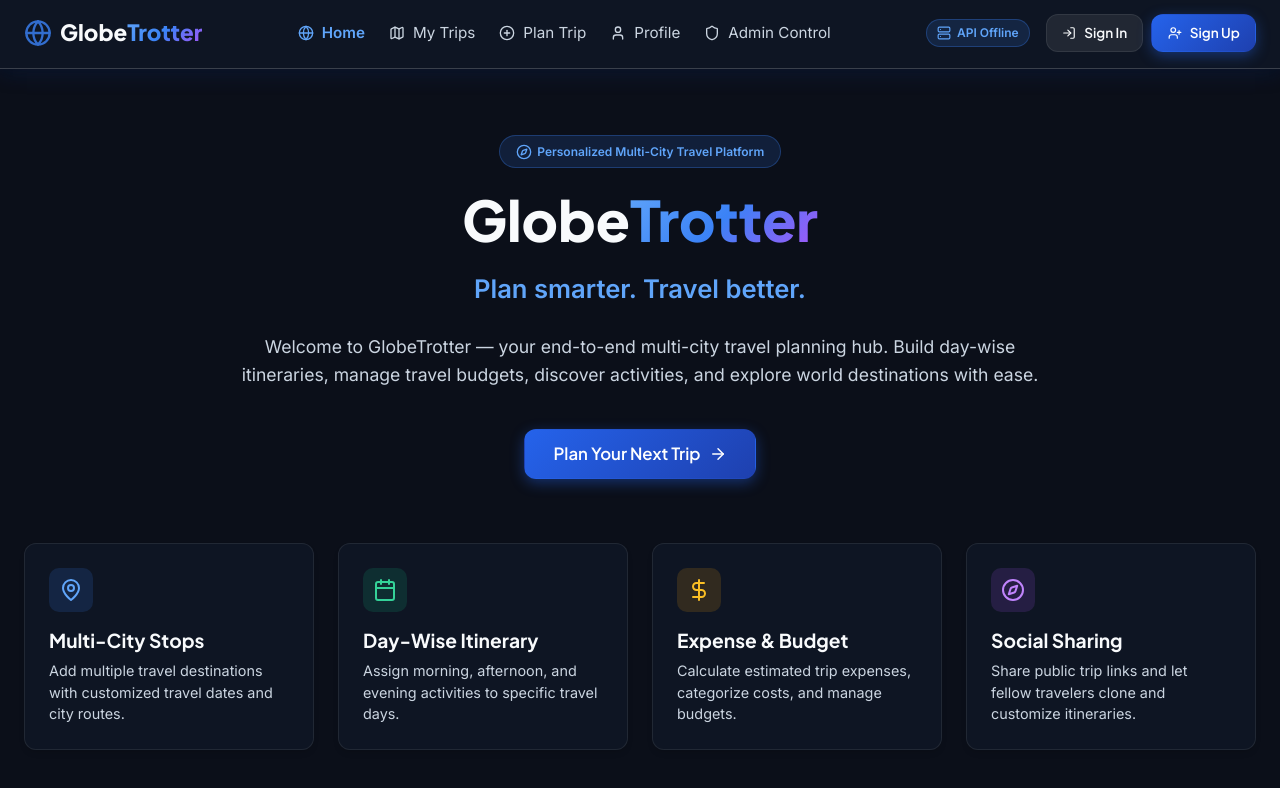
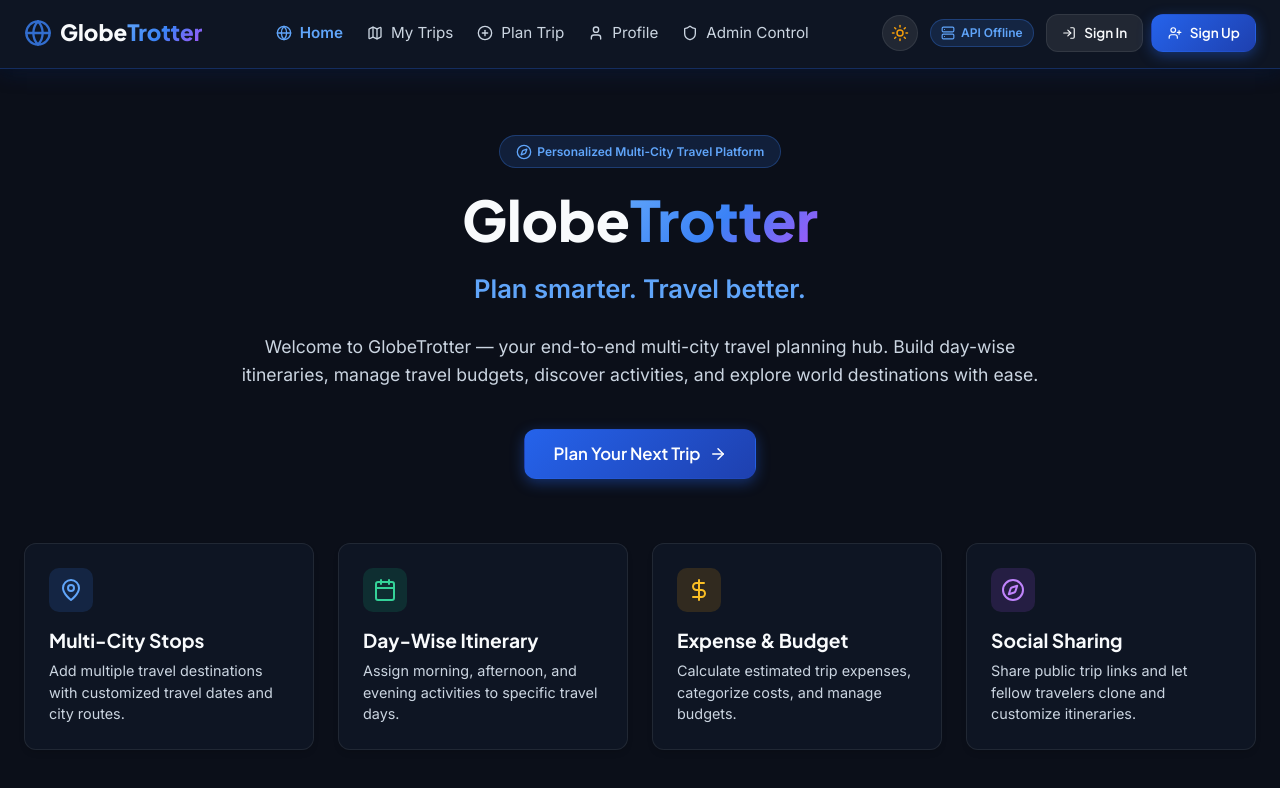
Before and after one commit to Smit-B-Prajapati/GlobeTrotter, a React (Vite) app in the folder client/: page / in a window 1280 px wide. Shown: the top 788 px of the page. Built offline with nearby package versions, Linux system fonts and the light colour scheme; no server answers; the HTML template or start-up script is replaced by a standard one.

Commit message:
feat(ui): add light and dark theme engine with persistent toggle switch

```diff
--- a/client/src/App.jsx
+++ b/client/src/App.jsx
@@ -1,6 +1,7 @@
 import React from 'react';
 import { BrowserRouter as Router, Routes, Route, Navigate } from 'react-router-dom';
 import { AuthProvider, useAuth } from './context/AuthContext';
+import { ThemeProvider } from './context/ThemeContext';
 import ProtectedRoute from './components/ProtectedRoute';
 import AdminRoute from './components/AdminRoute';
 import HomePage from './pages/HomePage';
@@ -27,6 +28,7 @@ function RootIndex() {
 
 function App() {
   return (
+    <ThemeProvider>
       <AuthProvider>
         <Router>
           <Routes>
@@ -139,6 +141,7 @@ function App() {
           </Routes>
         </Router>
       </AuthProvider>
+    </ThemeProvider>
   );
 }
 
--- a/client/src/components/Navbar.jsx
+++ b/client/src/components/Navbar.jsx
@@ -1,11 +1,13 @@
 import React from 'react';
 import { Link, useLocation } from 'react-router-dom';
 import { useAuth } from '../context/AuthContext';
-import { Globe, Map, PlusCircle, User, Server, LogOut, LogIn, UserPlus, Shield } from 'lucide-react';
+import { useTheme } from '../context/ThemeContext';
+import { Globe, Map, PlusCircle, User, Server, LogOut, LogIn, UserPlus, Shield, Sun, Moon } from 'lucide-react';
 
 export default function Navbar({ apiStatus }) {
   const location = useLocation();
   const { user, isAuthenticated, logout } = useAuth();
+  const { theme, toggleTheme } = useTheme();
   const status = apiStatus || { loading: false, online: true };
 
   const navLinks = [
@@ -51,8 +53,22 @@ export default function Navbar({ apiStatus }) {
           })}
         </nav>
 
-        {/* Authentication Controls & Status Badge */}
-        <div className="flex items-center gap-4">
+        {/* Authentication Controls, Theme Toggle & Status Badge */}
+        <div className="flex items-center gap-3">
+          {/* Theme Toggle Button */}
+          <button
+            onClick={toggleTheme}
+            className="btn btn-secondary"
+            style={{ padding: '0.45rem', borderRadius: '50%', width: 36, height: 36, display: 'flex', alignItems: 'center', justifyContent: 'center' }}
+            title={theme === 'dark' ? "Switch to Light Mode" : "Switch to Dark Mode"}
+          >
+            {theme === 'dark' ? (
+              <Sun style={{ width: 18, height: 18, color: '#f59e0b' }} />
+            ) : (
+              <Moon style={{ width: 18, height: 18, color: '#2563eb' }} />
+            )}
+          </button>
+
           <div className={`badge ${status.online ? 'badge-success' : 'badge-info'}`}>
             <Server style={{ width: 14, height: 14 }} />
             {status.loading ? 'Connecting...' : status.online ? 'API Online' : 'API Offline'}
@@ -60,8 +76,8 @@ export default function Navbar({ apiStatus }) {
 
           {isAuthenticated ? (
             <div className="flex items-center gap-3">
-              <div className="flex items-center gap-2" style={{ background: 'rgba(255, 255, 255, 0.06)', padding: '0.35rem 0.75rem', borderRadius: 'var(--radius-full)', border: '1px solid var(--border-glass)' }}>
-                <div style={{ width: 26, height: 26, borderRadius: '50%', backgroundColor: '#2563eb', display: 'flex', alignItems: 'center', justifyContent: 'center', fontWeight: 700, fontSize: '0.85rem' }}>
+              <div className="flex items-center gap-2" style={{ background: 'var(--btn-secondary-bg)', padding: '0.35rem 0.75rem', borderRadius: 'var(--radius-full)', border: '1px solid var(--border-glass)' }}>
+                <div style={{ width: 26, height: 26, borderRadius: '50%', backgroundColor: '#2563eb', color: '#ffffff', display: 'flex', alignItems: 'center', justifyContent: 'center', fontWeight: 700, fontSize: '0.85rem' }}>
                   {user?.name?.charAt(0).toUpperCase() || 'U'}
                 </div>
                 <span style={{ fontSize: '0.9rem', fontWeight: 600 }}>{user?.name?.split(' ')[0]}</span>
--- /dev/null
+++ b/client/src/context/ThemeContext.jsx
@@ -0,0 +1,32 @@
+import React, { createContext, useContext, useState, useEffect } from 'react';
+
+const ThemeContext = createContext();
+
+export function ThemeProvider({ children }) {
+  const [theme, setTheme] = useState(() => {
+    return localStorage.getItem('globetrotter_theme') || 'dark';
+  });
+
+  useEffect(() => {
+    document.documentElement.setAttribute('data-theme', theme);
+    localStorage.setItem('globetrotter_theme', theme);
+  }, [theme]);
+
+  const toggleTheme = () => {
+    setTheme((prev) => (prev === 'dark' ? 'light' : 'dark'));
+  };
+
+  return (
+    <ThemeContext.Provider value={{ theme, toggleTheme }}>
+      {children}
+    </ThemeContext.Provider>
+  );
+}
+
+export function useTheme() {
+  const context = useContext(ThemeContext);
+  if (!context) {
+    return { theme: 'dark', toggleTheme: () => {} };
+  }
+  return context;
+}
--- a/client/src/index.css
+++ b/client/src/index.css
@@ -1,9 +1,10 @@
 /* ==========================================================================
-   GlobeTrotter Master Design System & Vanilla CSS Theme
+   GlobeTrotter Master Design System & Dynamic Light/Dark Theme Engine
    Visual Direction: Premium, Clean, Modern, Travel-Focused, Glassmorphism Accent
    ========================================================================== */
 
-:root {
+/* Dark Theme Mode (Default App Appearance) */
+:root, [data-theme="dark"] {
   /* Core Brand Colors */
   --primary-hue: 215;
   --primary-50: #eff6ff;
@@ -20,7 +21,7 @@
   --accent-amber: #f59e0b;
   --accent-indigo: #6366f1;
 
-  /* Neutral Dark Palette (Sleek Dark Mode Aesthetics) */
+  /* Neutral Dark Palette */
   --bg-dark: #0b0f19;
   --bg-card: #111827;
   --bg-card-hover: #1f2937;
@@ -28,14 +29,10 @@
   --border-glass: rgba(255, 255, 255, 0.08);
   --border-glow: rgba(37, 99, 235, 0.3);
 
-  /* Light Theme / Neutral Light Colors */
-  --bg-light: #f8fafc;
-  --bg-surface: #ffffff;
-  --text-main: #0f172a;
-  --text-muted: #64748b;
-  --text-light: #94a3b8;
+  --btn-secondary-bg: rgba(255, 255, 255, 0.08);
+  --btn-secondary-hover: rgba(255, 255, 255, 0.15);
 
-  /* Dark Theme Text Colors (Default App Theme) */
+  /* Dark Theme Text Colors */
   --text-primary: #f8fafc;
   --text-secondary: #cbd5e1;
   --text-dimmed: #64748b;
@@ -61,6 +58,27 @@
   --transition-normal: all 0.3s cubic-bezier(0.4, 0, 0.2, 1);
 }
 
+/* Light Theme Mode (Crisp, High-Contrast Slate & Sky Blue Theme) */
+[data-theme="light"] {
+  --bg-dark: #f1f5f9;
+  --bg-card: #ffffff;
+  --bg-card-hover: #f8fafc;
+  --bg-glass: rgba(255, 255, 255, 0.92);
+  --border-glass: rgba(203, 213, 225, 0.9);
+  --border-glow: rgba(37, 99, 235, 0.3);
+
+  --btn-secondary-bg: rgba(15, 23, 42, 0.06);
+  --btn-secondary-hover: rgba(15, 23, 42, 0.12);
+
+  --text-primary: #0f172a;
+  --text-secondary: #334155;
+  --text-dimmed: #64748b;
+
+  --shadow-md: 0 4px 12px rgba(15, 23, 42, 0.08);
+  --shadow-lg: 0 10px 25px rgba(15, 23, 42, 0.12);
+  --shadow-glow: 0 0 20px rgba(37, 99, 235, 0.15);
+}
+
 /* Reset & Box Sizing */
 *, *::before, *::after {
   box-sizing: border-box;
@@ -79,6 +97,7 @@ html, body {
   -webkit-font-smoothing: antialiased;
   -moz-osx-font-smoothing: grayscale;
   overflow-x: hidden;
+  transition: background-color 0.3s ease, color 0.3s ease;
 }
 
 #root {
@@ -111,7 +130,7 @@ a {
 }
 
 a:hover {
-  color: var(--primary-100);
+  color: var(--primary-600);
 }
 
 /* Utility Containers & Grids */
@@ -178,7 +197,7 @@ a:hover {
 }
 
 .glass-card:hover {
-  border-color: rgba(255, 255, 255, 0.18);
+  border-color: var(--border-glow);
   box-shadow: var(--shadow-lg), var(--shadow-glow);
   transform: translateY(-2px);
 }
@@ -186,6 +205,12 @@ a:hover {
 /* Gradient Text Effect */
 .gradient-text {
   background: linear-gradient(135deg, #60a5fa 0%, #3b82f6 50%, #a855f7 100%);
+  -webkit-background-clip: text;
+  -webkit-text-fill-color: transparent;
+}
+
+[data-theme="light"] .gradient-text {
+  background: linear-gradient(135deg, #1d4ed8 0%, #0284c7 50%, #7e22ce 100%);
   -webkit-background-clip: text;
   -webkit-text-fill-color: transparent;
 }
@@ -220,14 +245,14 @@ a:hover {
 }
 
 .btn-secondary {
-  background: rgba(255, 255, 255, 0.08);
+  background: var(--btn-secondary-bg);
   color: var(--text-primary);
   border-color: var(--border-glass);
 }
 
 .btn-secondary:hover {
-  background: rgba(255, 255, 255, 0.15);
-  border-color: rgba(255, 255, 255, 0.25);
+  background: var(--btn-secondary-hover);
+  border-color: var(--border-glow);
 }
 
 .btn-outline {
@@ -253,14 +278,22 @@ a:hover {
 
 .badge-success {
   background: rgba(16, 185, 129, 0.15);
+  color: #059669;
+  border: 1px solid rgba(16, 185, 129, 0.3);
+}
+
+[data-theme="dark"] .badge-success {
   color: #34d399;
-  border: 1px solid rgba(16, 185, 129, 0.3);
 }
 
 .badge-info {
   background: rgba(59, 130, 246, 0.15);
+  color: #2563eb;
+  border: 1px solid rgba(59, 130, 246, 0.3);
+}
+
+[data-theme="dark"] .badge-info {
   color: #60a5fa;
-  border: 1px solid rgba(59, 130, 246, 0.3);
 }
 
 /* Micro-animations */
```
Lines whose indentation alone changed are shown as unchanged.
